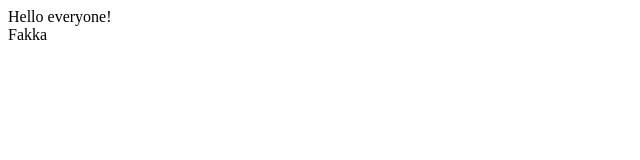
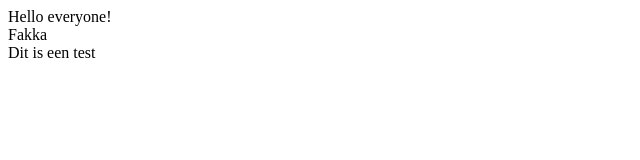
Before and after one commit to Randy20020603/New-Demo, a plain HTML site: page index.html in a window 1280 px wide. Shown: the whole page, without its empty margins (0-640 px from the left). Drawn offline with Linux system fonts and the light colour scheme.

Commit message:
something

```diff
--- a/index.html
+++ b/index.html
@@ -1,2 +1,3 @@
 <div>Hello everyone!</div>
 <div>Fakka</div>
+<div>Dit is een test</div>
```
